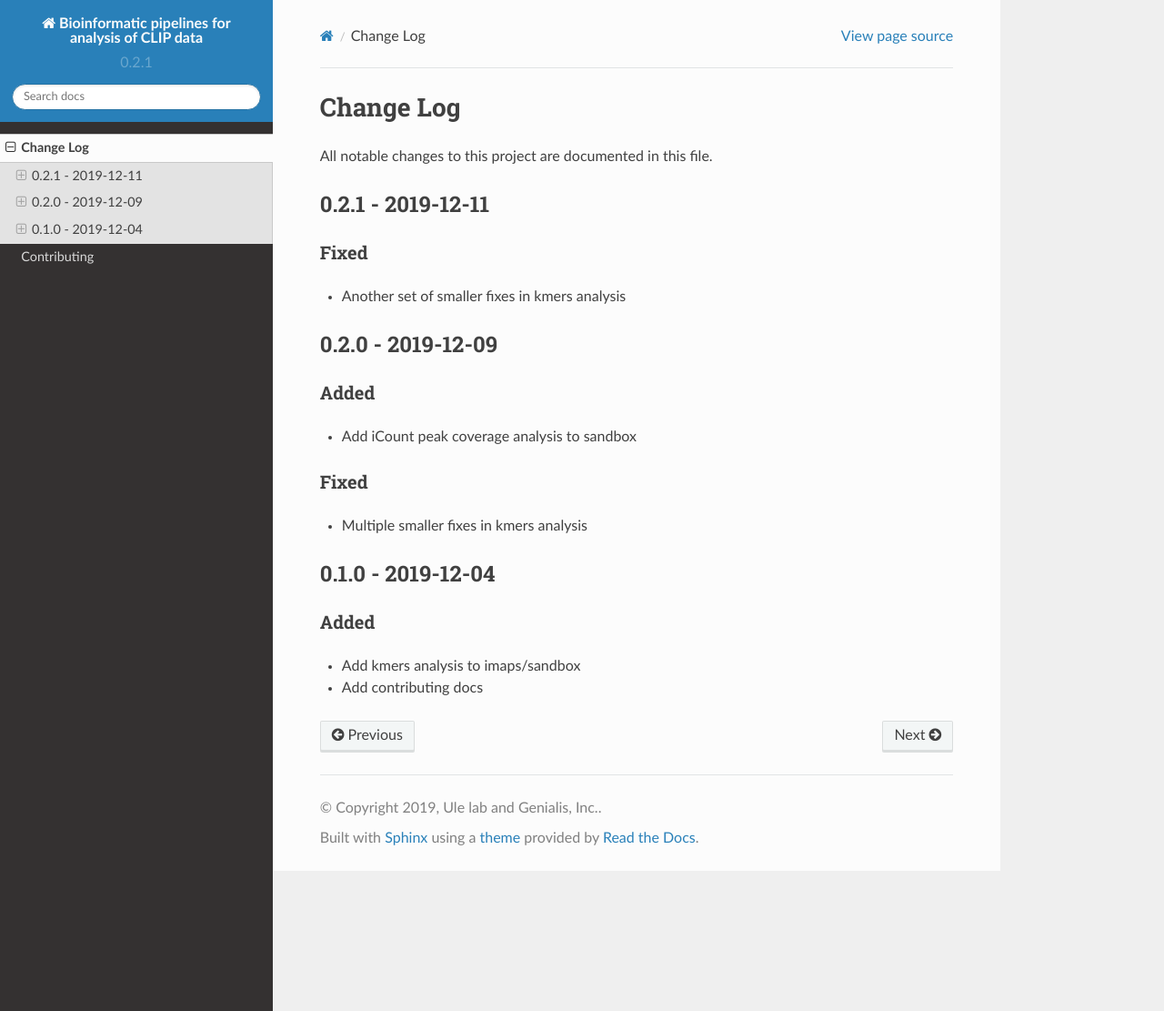
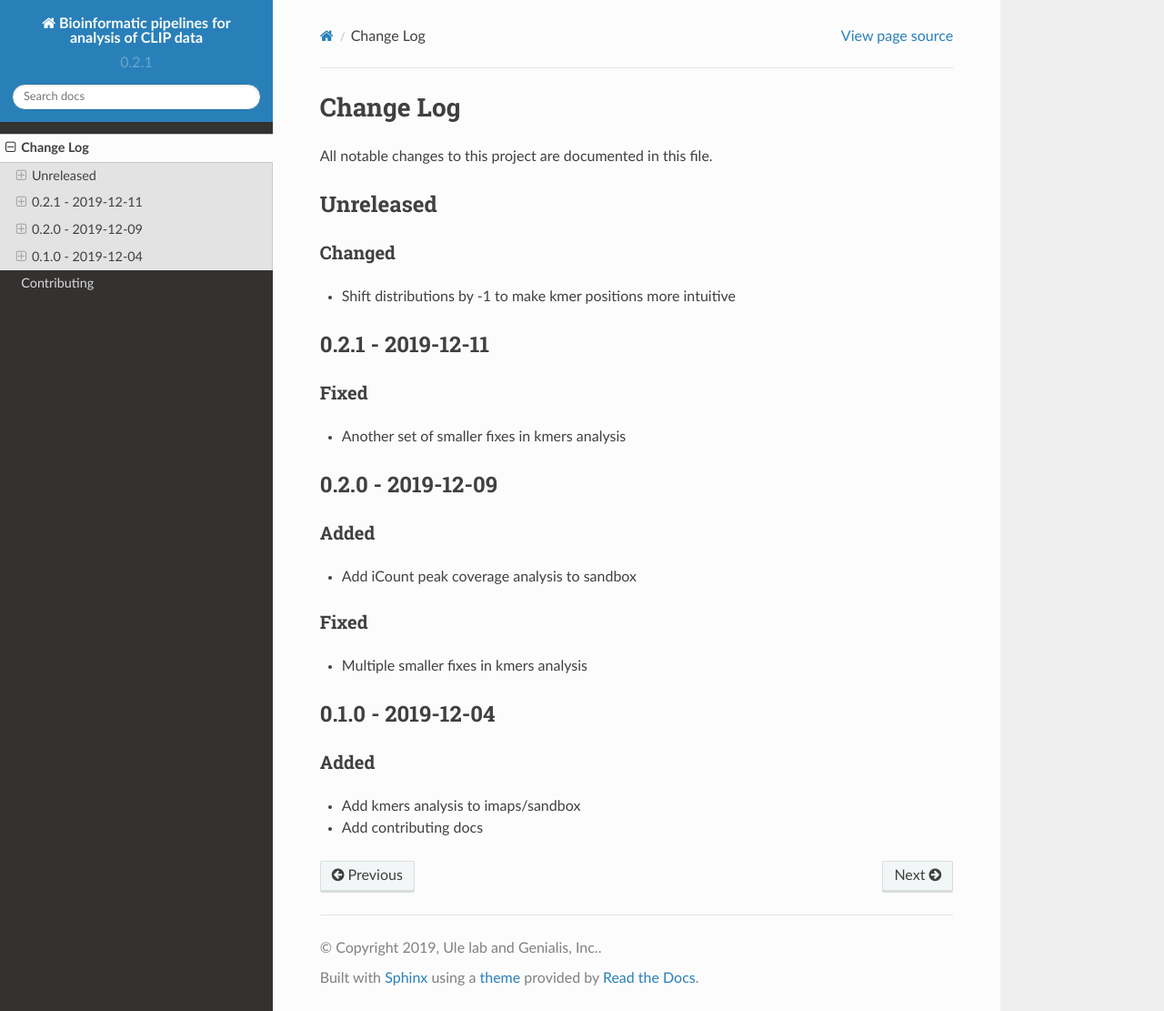
Before and after one commit to kkuret/imaps, a Sphinx documentation site: the page built from docs/CHANGELOG.rst, in a window 1280 px wide and 1111 px high. Shown: the whole window at 91% size. Built offline with Sphinx 7.4.7 and the Read the Docs theme 2.0.0, drawn with Linux system fonts in a browser that asks for light colours.

Commit message:
Shift distributions by -1 to make kmer positions more intuitive for biologists

```diff
--- a/docs/CHANGELOG.rst
+++ b/docs/CHANGELOG.rst
@@ -3,6 +3,15 @@ Change Log
 ##########
 
 All notable changes to this project are documented in this file.
+
+
+==========
+Unreleased
+==========
+
+Changed
+-------
+- Shift distributions by -1 to make kmer positions more intuitive
 
 
 ==================
```
Also changed, not shown: 1 other file.
